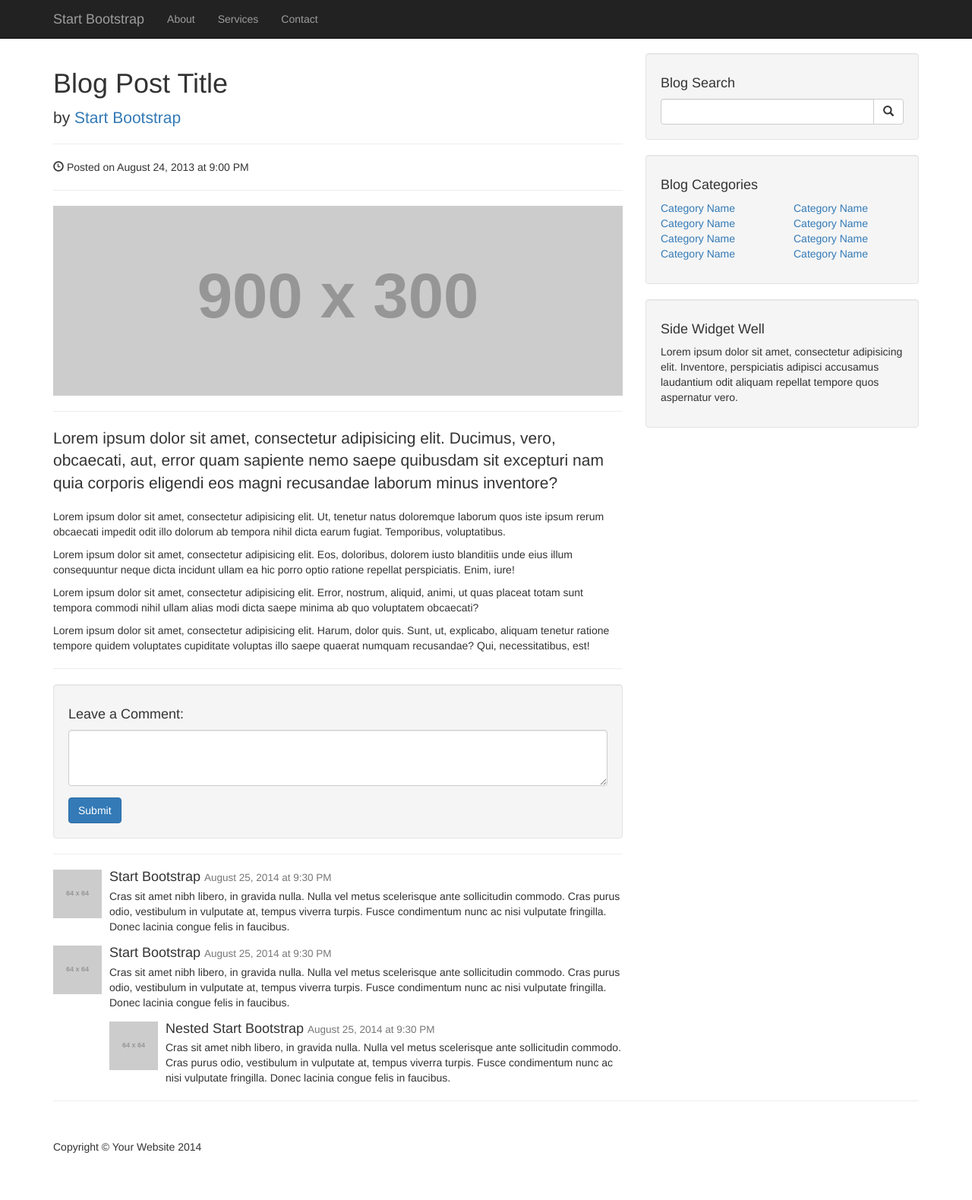
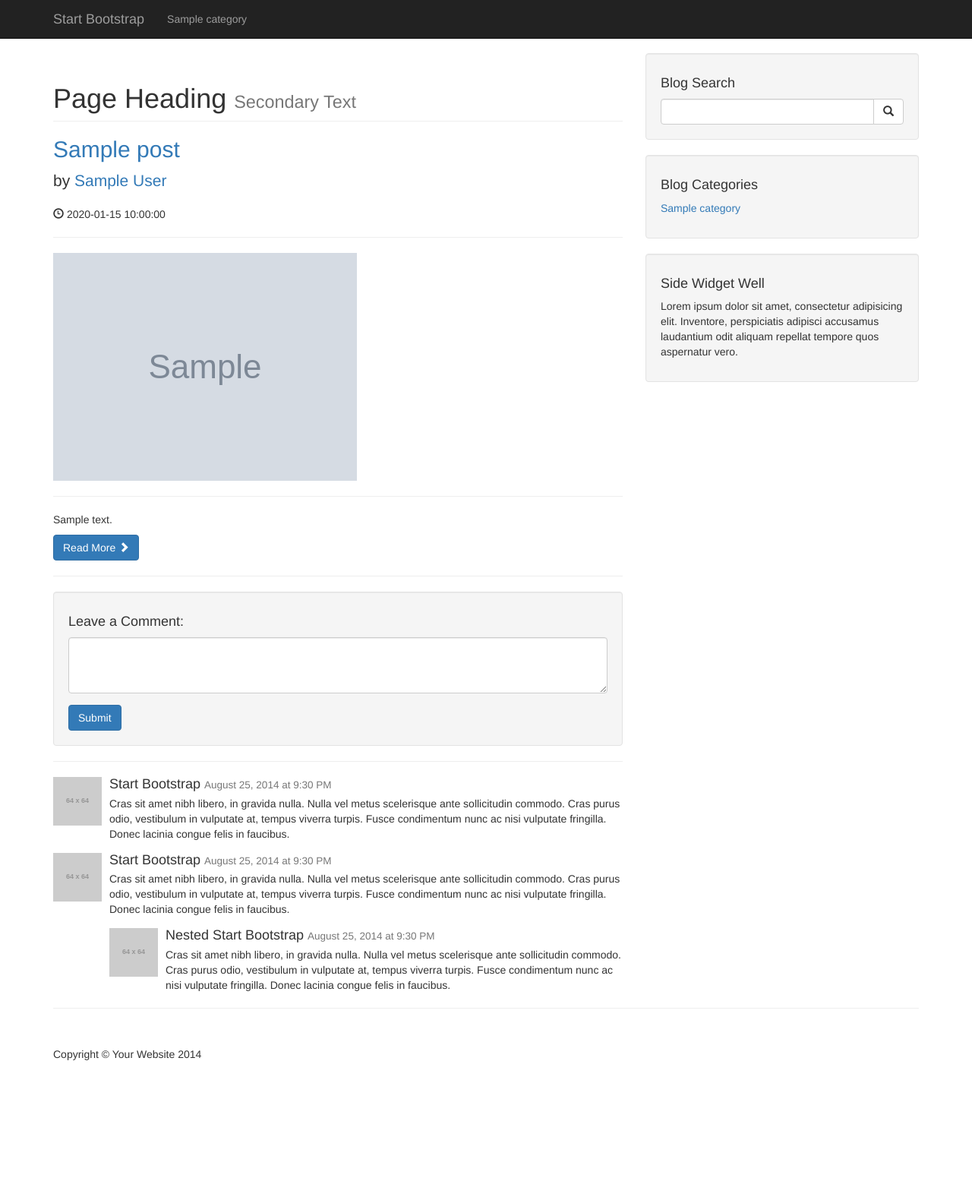
Before and after one commit to BhaveshKapre19/Blogging-CMS, a PHP site: page /Cms/post.php?post_id=1 in a window 1280 px wide. Shown: the whole page at 76% size. After the commit the page ends 1458 px from the top, so only its background shows below. Run offline with PHP 8.4, Linux system fonts and the light colour scheme; tables that the repository leaves empty or names only in its code hold one stand-in row (values such as "Sample post"); some libraries are stand-ins or nearby versions.

Commit message:
individual display of posts modified 23/12/18 ::: 04:48 PM

```diff
--- a/index.php
+++ b/index.php
@@ -16,6 +16,7 @@
                 $query = "select * from posts";
                 $sel_all_post = mysqli_query($connection,$query);
                 while ($row = mysqli_fetch_assoc($sel_all_post)) {
+                    $post_id = $row['post_id'];
                     $post_title = $row['post_title'];
                     $post_author = $row['post_author'];
                     $post_date = $row['post_date'];
@@ -29,7 +30,7 @@
 
                     <!-- First Blog Post -->
                     <h2>
-                        <a href="#"><?php echo $post_title; ?></a>
+                        <a href="post.php?post_id=<?php echo $post_id; ?>"><?php echo $post_title; ?></a>
                     </h2>
                     <p class="lead">
                         by <a href="index.php"><?php echo $post_author; ?></a>
@@ -39,7 +40,7 @@
                     <img class="img-responsive" src="image/<?php echo $post_image ?>" alt="">
                     <hr>
                     <p><?php echo $post_content; ?></p>
-                    <a class="btn btn-primary" href="#">Read More <span class="glyphicon glyphicon-chevron-right"></span></a>
+                    <a class="btn btn-primary" href="post.php?post_id=<?php echo $post_id; ?>">Read More <span class="glyphicon glyphicon-chevron-right"></span></a>
 
                     <hr>
           <?php } ?>
--- a/post.php
+++ b/post.php
@@ -1,105 +1,53 @@
-<!DOCTYPE html>
-<html lang="en">
-
-<head>
-
-    <meta charset="utf-8">
-    <meta http-equiv="X-UA-Compatible" content="IE=edge">
-    <meta name="viewport" content="width=device-width, initial-scale=1">
-    <meta name="description" content="">
-    <meta name="author" content="">
-
-    <title>Blog Post - Start Bootstrap Template</title>
-
-    <!-- Bootstrap Core CSS -->
-    <link href="css/bootstrap.min.css" rel="stylesheet">
-
-    <!-- Custom CSS -->
-    <link href="css/blog-post.css" rel="stylesheet">
-
-    <!-- HTML5 Shim and Respond.js IE8 support of HTML5 elements and media queries -->
-    <!-- WARNING: Respond.js doesn't work if you view the page via file:// -->
-    <!--[if lt IE 9]>
-        <script src="https://oss.maxcdn.com/libs/html5shiv/3.7.0/html5shiv.js"></script>
-        <script src="https://oss.maxcdn.com/libs/respond.js/1.4.2/respond.min.js"></script>
-    <![endif]-->
-
-</head>
-
+<?php include 'include/db.php'; ?>
+<?php include 'include/header.php';?>
 <body>
-
-    <!-- Navigation -->
-    <nav class="navbar navbar-inverse navbar-fixed-top" role="navigation">
-        <div class="container">
-            <!-- Brand and toggle get grouped for better mobile display -->
-            <div class="navbar-header">
-                <button type="button" class="navbar-toggle" data-toggle="collapse" data-target="#bs-example-navbar-collapse-1">
-                    <span class="sr-only">Toggle navigation</span>
-                    <span class="icon-bar"></span>
-                    <span class="icon-bar"></span>
-                    <span class="icon-bar"></span>
-                </button>
-                <a class="navbar-brand" href="#">Start Bootstrap</a>
-            </div>
-            <!-- Collect the nav links, forms, and other content for toggling -->
-            <div class="collapse navbar-collapse" id="bs-example-navbar-collapse-1">
-                <ul class="nav navbar-nav">
-                    <li>
-                        <a href="#">About</a>
-                    </li>
-                    <li>
-                        <a href="#">Services</a>
-                    </li>
-                    <li>
-                        <a href="#">Contact</a>
-                    </li>
-                </ul>
-            </div>
-            <!-- /.navbar-collapse -->
-        </div>
-        <!-- /.container -->
-    </nav>
+     <!-- Navigation -->
+     <?php include 'include/navigation.php'; ?>
 
     <!-- Page Content -->
     <div class="container">
 
         <div class="row">
 
-            <!-- Blog Post Content Column -->
-            <div class="col-lg-8">
+            <!-- Blog Entries Column -->
+            <div class="col-md-8">
 
-                <!-- Blog Post -->
+                <?php
+                if (isset($_GET['post_id'])) {
+                    $get_post_id = $_GET['post_id'];
+                }
+                $query = "select * from posts where post_id = $get_post_id";
+                $sel_all_post = mysqli_query($connection,$query);
+                while ($row = mysqli_fetch_assoc($sel_all_post)) {
+                    $post_id = $row['post_id'];
+                    $post_title = $row['post_title'];
+                    $post_author = $row['post_author'];
+                    $post_date = $row['post_date'];
+                    $post_image = $row['post_image'];
+                    $post_content = $row['post_content']; ?>
 
-                <!-- Title -->
-                <h1>Blog Post Title</h1>
+                    <h1 class="page-header">
+                        Page Heading
+                    <small>Secondary Text</small>
+                    </h1>
 
-                <!-- Author -->
-                <p class="lead">
-                    by <a href="#">Start Bootstrap</a>
-                </p>
+                    <!-- First Blog Post -->
+                    <h2>
+                        <a href="post.php?post_id_to_get_the_url_by_somrthing=<?php echo $post_id; ?>"><?php echo $post_title; ?></a>
+                    </h2>
+                    <p class="lead">
+                        by <a href="index.php"><?php echo $post_author; ?></a>
+                    </p>
+                    <p><span class="glyphicon glyphicon-time"></span> <?php echo $post_date; ?></p>
+                    <hr>
+                    <img class="img-responsive" src="image/<?php echo $post_image ?>" alt="">
+                    <hr>
+                    <p><?php echo $post_content; ?></p>
+                    <a class="btn btn-primary" href="post.php?post_id_to_get_the_url_by_somrthing=$post_id">Read More <span class="glyphicon glyphicon-chevron-right"></span></a>
 
-                <hr>
-
-                <!-- Date/Time -->
-                <p><span class="glyphicon glyphicon-time"></span> Posted on August 24, 2013 at 9:00 PM</p>
-
-                <hr>
-
-                <!-- Preview Image -->
-                <img class="img-responsive" src="http://placehold.it/900x300" alt="">
-
-                <hr>
-
-                <!-- Post Content -->
-                <p class="lead">Lorem ipsum dolor sit amet, consectetur adipisicing elit. Ducimus, vero, obcaecati, aut, error quam sapiente nemo saepe quibusdam sit excepturi nam quia corporis eligendi eos magni recusandae laborum minus inventore?</p>
-                <p>Lorem ipsum dolor sit amet, consectetur adipisicing elit. Ut, tenetur natus doloremque laborum quos iste ipsum rerum obcaecati impedit odit illo dolorum ab tempora nihil dicta earum fugiat. Temporibus, voluptatibus.</p>
-                <p>Lorem ipsum dolor sit amet, consectetur adipisicing elit. Eos, doloribus, dolorem iusto blanditiis unde eius illum consequuntur neque dicta incidunt ullam ea hic porro optio ratione repellat perspiciatis. Enim, iure!</p>
-                <p>Lorem ipsum dolor sit amet, consectetur adipisicing elit. Error, nostrum, aliquid, animi, ut quas placeat totam sunt tempora commodi nihil ullam alias modi dicta saepe minima ab quo voluptatem obcaecati?</p>
-                <p>Lorem ipsum dolor sit amet, consectetur adipisicing elit. Harum, dolor quis. Sunt, ut, explicabo, aliquam tenetur ratione tempore quidem voluptates cupiditate voluptas illo saepe quaerat numquam recusandae? Qui, necessitatibus, est!</p>
-
-                <hr>
-
-                <!-- Blog Comments -->
+                    <hr>
+          <?php } ?>
+          <!-- Blog Comments -->
 
                 <!-- Comments Form -->
                 <div class="well">
@@ -156,63 +104,8 @@
                 </div>
 
             </div>
-
             <!-- Blog Sidebar Widgets Column -->
-            <div class="col-md-4">
-
-                <!-- Blog Search Well -->
-                <div class="well">
-                    <h4>Blog Search</h4>
-                    <div class="input-group">
-                        <input type="text" class="form-control">
-                        <span class="input-group-btn">
-                            <button class="btn btn-default" type="button">
-                                <span class="glyphicon glyphicon-search"></span>
-                        </button>
-                        </span>
-                    </div>
-                    <!-- /.input-group -->
-                </div>
-
-                <!-- Blog Categories Well -->
-                <div class="well">
-                    <h4>Blog Categories</h4>
-                    <div class="row">
-                        <div class="col-lg-6">
-                            <ul class="list-unstyled">
-                                <li><a href="#">Category Name</a>
-                                </li>
-                                <li><a href="#">Category Name</a>
-                                </li>
-                                <li><a href="#">Category Name</a>
-                                </li>
-                                <li><a href="#">Category Name</a>
-                                </li>
-                            </ul>
-                        </div>
-                        <div class="col-lg-6">
-                            <ul class="list-unstyled">
-                                <li><a href="#">Category Name</a>
-                                </li>
-                                <li><a href="#">Category Name</a>
-                                </li>
-                                <li><a href="#">Category Name</a>
-                                </li>
-                                <li><a href="#">Category Name</a>
-                                </li>
-                            </ul>
-                        </div>
-                    </div>
-                    <!-- /.row -->
-                </div>
-
-                <!-- Side Widget Well -->
-                <div class="well">
-                    <h4>Side Widget Well</h4>
-                    <p>Lorem ipsum dolor sit amet, consectetur adipisicing elit. Inventore, perspiciatis adipisci accusamus laudantium odit aliquam repellat tempore quos aspernatur vero.</p>
-                </div>
-
-            </div>
+            <?php include 'include/sidebar.php'; ?>
 
         </div>
         <!-- /.row -->
@@ -220,24 +113,4 @@
         <hr>
 
         <!-- Footer -->
-        <footer>
-            <div class="row">
-                <div class="col-lg-12">
-                    <p>Copyright &copy; Your Website 2014</p>
-                </div>
-            </div>
-            <!-- /.row -->
-        </footer>
-
-    </div>
-    <!-- /.container -->
-
-    <!-- jQuery -->
-    <script src="js/jquery.js"></script>
-
-    <!-- Bootstrap Core JavaScript -->
-    <script src="js/bootstrap.min.js"></script>
-
-</body>
-
-</html>
+        <?php include 'include/footer.php'; ?>
--- a/search.php
+++ b/search.php
@@ -42,7 +42,7 @@
                             </p>
                             <p><span class="glyphicon glyphicon-time"></span> <?php echo $post_date; ?></p>
                             <hr>
-                            <img class="img-responsive" src="http://placehold.it/900x300" alt="">
+                            <img class="img-responsive" src='image/<?php echo $post_image; ?>' alt="">
                             <hr>
                             <p><?php echo $post_content; ?></p>
                             <a class="btn btn-primary" href="#">Read More <span class="glyphicon glyphicon-chevron-right"></span></a>
```
